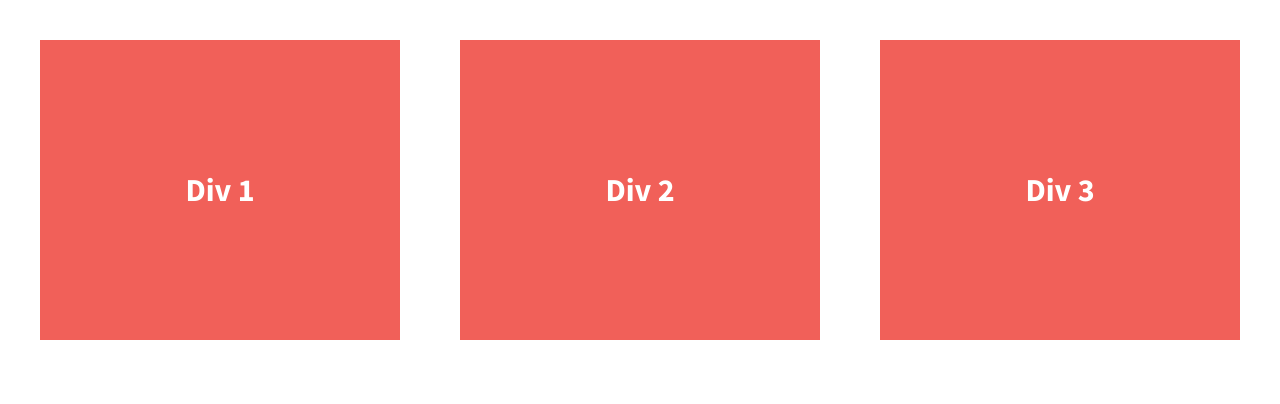
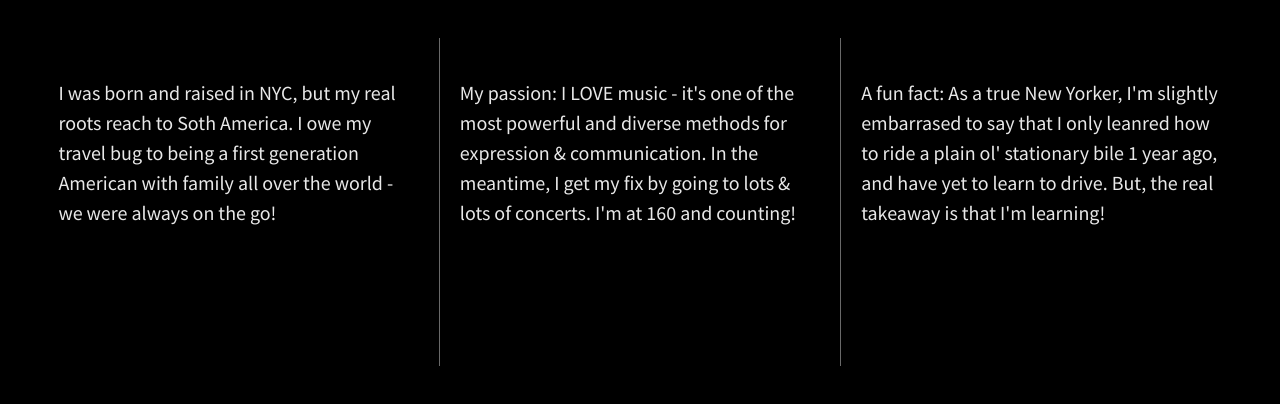
Before and after one commit to waendesignco/206-divs-flexbox-starter, a plain HTML site: page index.html in a window 1280 px wide. Drawn offline with nearby package versions, Linux system fonts and the light colour scheme.

Commit message:
initial commit

```diff
--- a/css/main.css
+++ b/css/main.css
@@ -97,37 +97,43 @@ textarea {
 
 
 html {
-  background-color: #fff;
+  background-color: black;
   height: 100%;
 }
 
 body {
   font-family: 'Source Sans Pro', sans-serif;
-  padding: 2em;
   font-size: 1.25em;
   height: 100%;
+  margin: 3%;
+  background-color: black;
 }
 
 .wrapper {
   /*add display:flex and set justify-content to space-between*/
   display: flex;
-  justify-content: space-between;
-  font-weight: 700;
+  justify-content: center;
+  font-weight: 500;
+  height: 40%;
+  width: 100%;
 }
 
 .div-1, .div-2, .div-3 {
   /*give the divs a width of 30%, add display:flex, set justify-content and align-items to center*/
   display: flex;
-  justify-content: center;
-  align-items: center;
-  color: #fff;
+  justify-content: flex-start;
+  align-items: flex-start;
+  color: #e8e8e8;
   line-height: 1.5em;
-  font-size: 1.6em;
-  background-color: #f16059;
-  height: 300px;
-  width: 30%
+  background-color: black;
+  padding: 1em;
+  height: 90%;
+  width: 33.3%;
 }
 
+.div-2, .div-3 {
+  border-left: 1.5px solid #696969
+}
 
 
 
--- a/index.html
+++ b/index.html
@@ -3,7 +3,7 @@
     <head>
         <meta charset="utf-8">
         <meta http-equiv="x-ua-compatible" content="ie=edge">
-        <title>Make me into a grid!</title>
+        <title>Grid challenge</title>
         <meta name="description" content="">
         <meta name="viewport" content="width=device-width, initial-scale=1">
 
@@ -23,13 +23,13 @@
 
         <section class="wrapper">
             <div class="div-1">
-                Div 1
+                <p>I was born and raised in NYC, but my real roots reach to Soth America. I owe my travel bug to being a first generation American with family all over the world - we were always on the go!</p>
             </div>
             <div class="div-2">
-                Div 2
+                <p>My passion: I LOVE music - it's one of the most powerful and diverse methods for expression &amp; communication. In the meantime, I get my fix by going to lots &amp; lots of concerts. I'm at 160 and counting!</p>
             </div>
             <div class="div-3">
-                Div 3
+                <p>A fun fact: As a true New Yorker, I'm slightly embarrased to say that I only leanred how to ride a plain ol' stationary bile 1 year ago, and have yet to learn to drive. But, the real takeaway is that I'm learning!</p>
             </div>
         </section>
 
```
